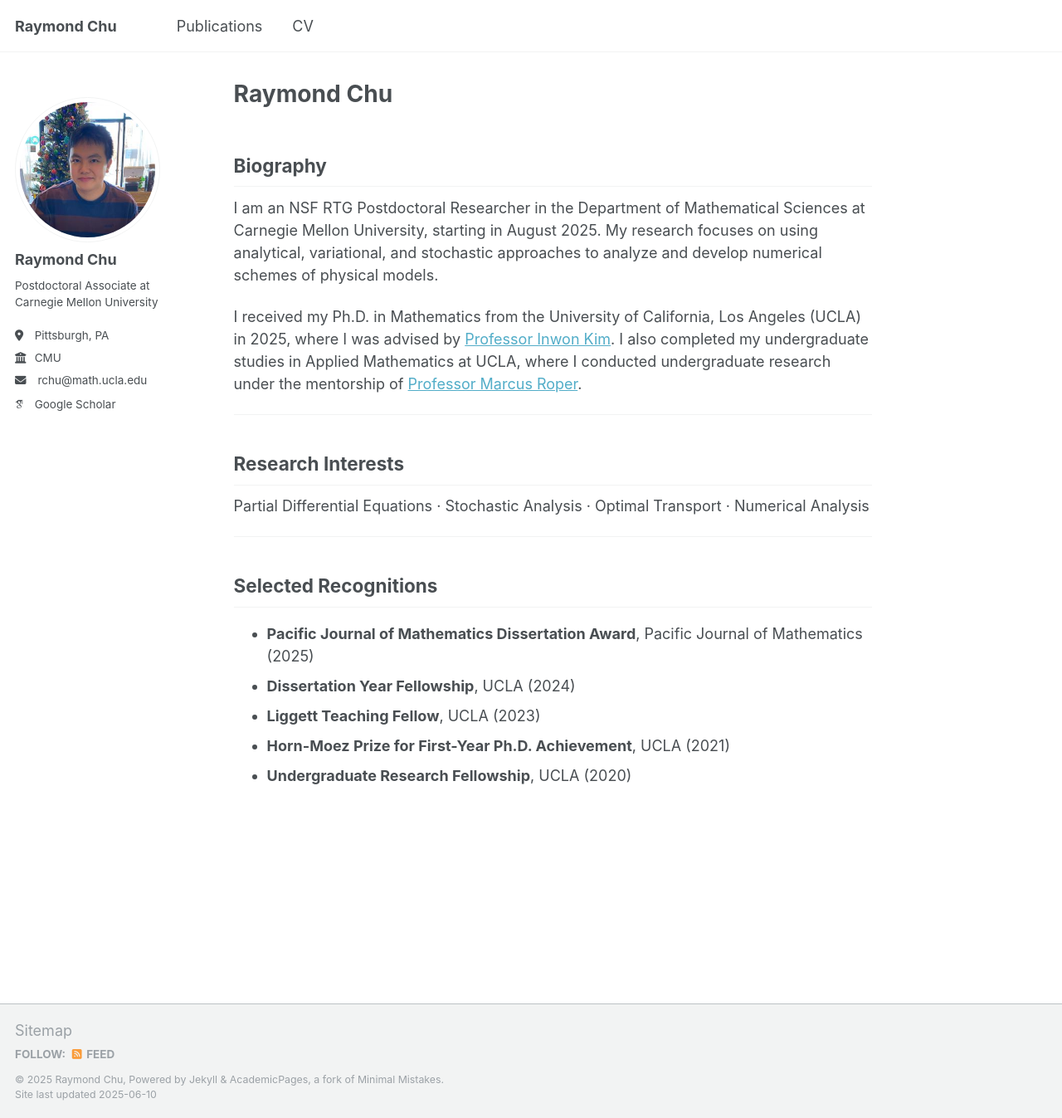
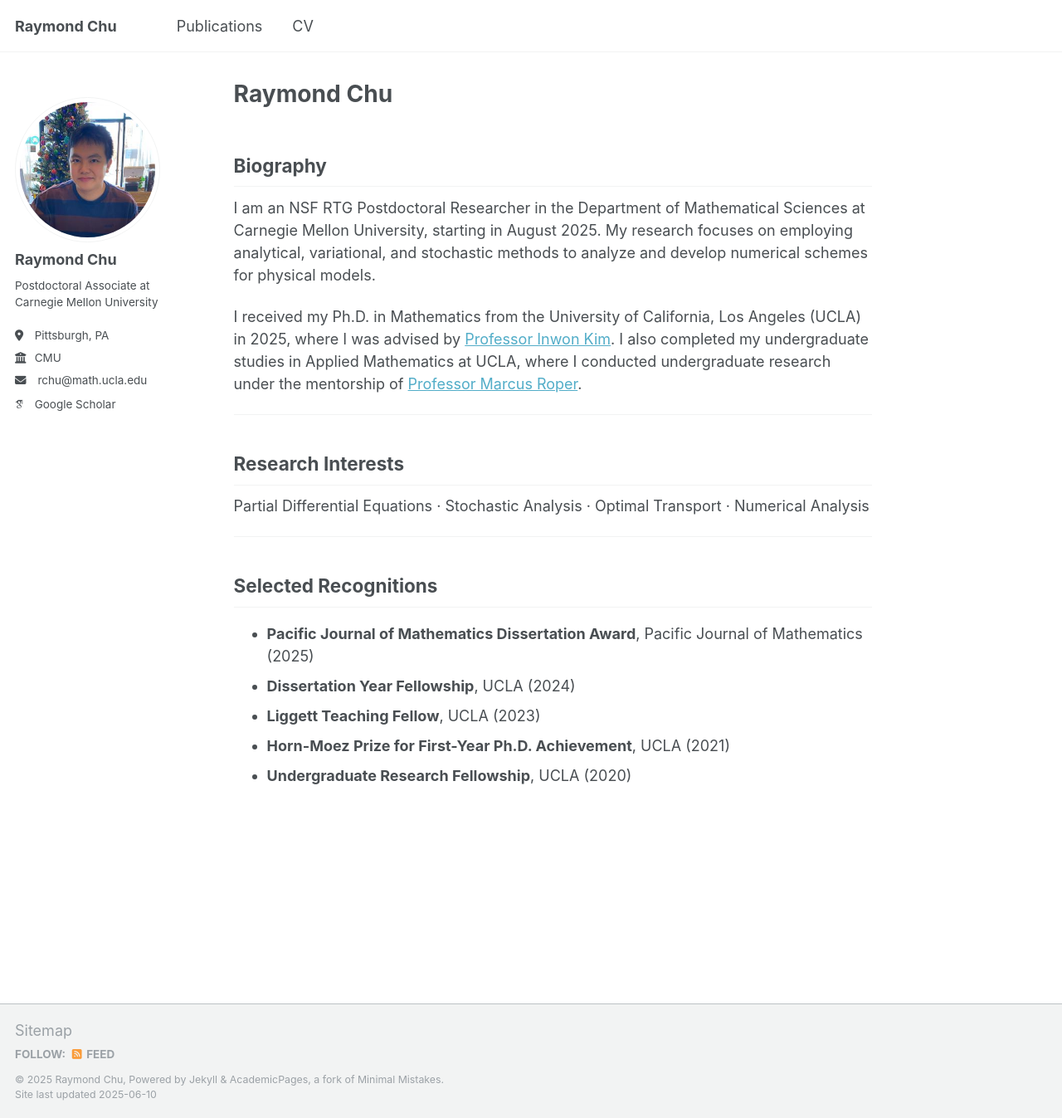
Before and after one commit to rchumath/rchumath.github.io, a Jekyll site: the page built from _pages/about.md, in a window 1280 px wide and 1347 px high. Shown: the whole window at 83% size. Built offline with Jekyll 4.4.1, drawn with Linux system fonts in a browser that asks for light colours; some web fonts are replaced.

```diff
--- a/_pages/about.md
+++ b/_pages/about.md
@@ -7,7 +7,7 @@ permalink: /
 
 ## Biography
 
-I am an NSF RTG Postdoctoral Researcher in the Department of Mathematical Sciences at Carnegie Mellon University, starting in August 2025. My research focuses on using analytical, variational, and stochastic approaches to analyze and develop numerical schemes of physical models.
+I am an NSF RTG Postdoctoral Researcher in the Department of Mathematical Sciences at Carnegie Mellon University, starting in August 2025. My research focuses on employing analytical, variational, and stochastic methods to analyze and develop numerical schemes for physical models.
 
 I received my Ph.D. in Mathematics from the University of California, Los Angeles (UCLA) in 2025, where I was advised by [Professor Inwon Kim](https://www.math.ucla.edu/~ikim/). I also completed my undergraduate studies in Applied Mathematics at UCLA, where I conducted undergraduate research under the mentorship of [Professor Marcus Roper](https://www.marcusroper.org).
 
```
